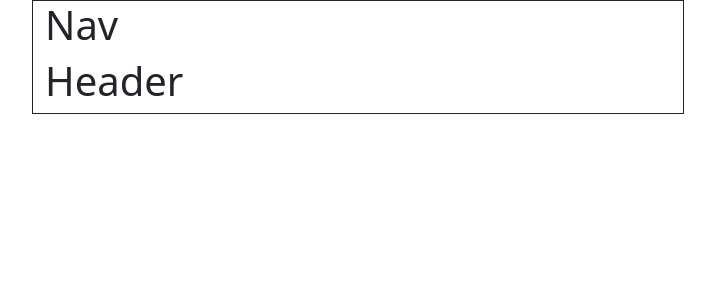
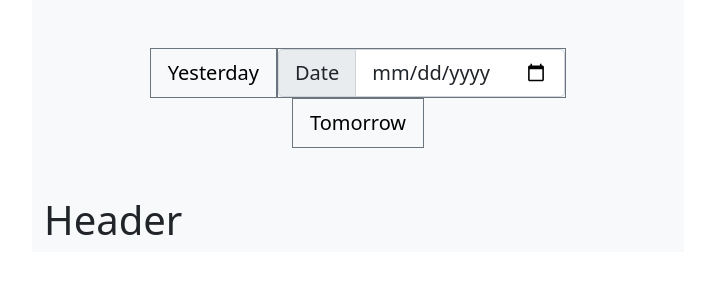
Before and after one commit to mihrab34/taskManager, a React (Create React App) app in the folder ui/: page / in a window 1280 px wide. Shown: the top 300 px of the page, without its empty margins (282-997 px from the left). Built offline with nearby package versions, Linux system fonts and the light colour scheme.

Commit message:
Added taskNavbar component

```diff
--- a/ui/src/components/App.jsx
+++ b/ui/src/components/App.jsx
@@ -6,7 +6,7 @@ import TaskForm from './TaskForm';
 function App() {
   return (
     <section className="row">
-      <article className="col-md-6 offset-md-3 border border-dark">
+      <article className="col-md-6 offset-md-3 bg-light">
         <Router>
           <Switch>
             <Route path="/" exact>
--- a/ui/src/components/TaskList/TaskNav.jsx
+++ b/ui/src/components/TaskList/TaskNav.jsx
@@ -1,5 +1,33 @@
 const TaskNav = () => {
-  return <h1>Nav</h1>;
+  return (
+    <nav className="p-5">
+      <ul className="nav justify-content-center align-items-center">
+        <li className="nav-item border border-secondary">
+          <button type="button" className="btn btn-light btn-lg ">
+            Yesterday
+          </button>
+        </li>
+        <li className="nav-item border border-secondary ">
+          <div className="input-group input-group-lg">
+            <span className="input-group-text" id="inputGroup-sizing-lg">
+              Date
+            </span>
+            <input
+              type="date"
+              className="form-control"
+              aria-label="Sizing example input"
+              aria-describedby="inputGroup-sizing-lg"
+            />
+          </div>
+        </li>
+        <li className="nav-item border border-secondary">
+          <button type="button" className="btn btn-light btn-lg ">
+            Tomorrow
+          </button>
+        </li>
+      </ul>
+    </nav>
+  );
 };
 
 export default TaskNav;
```
